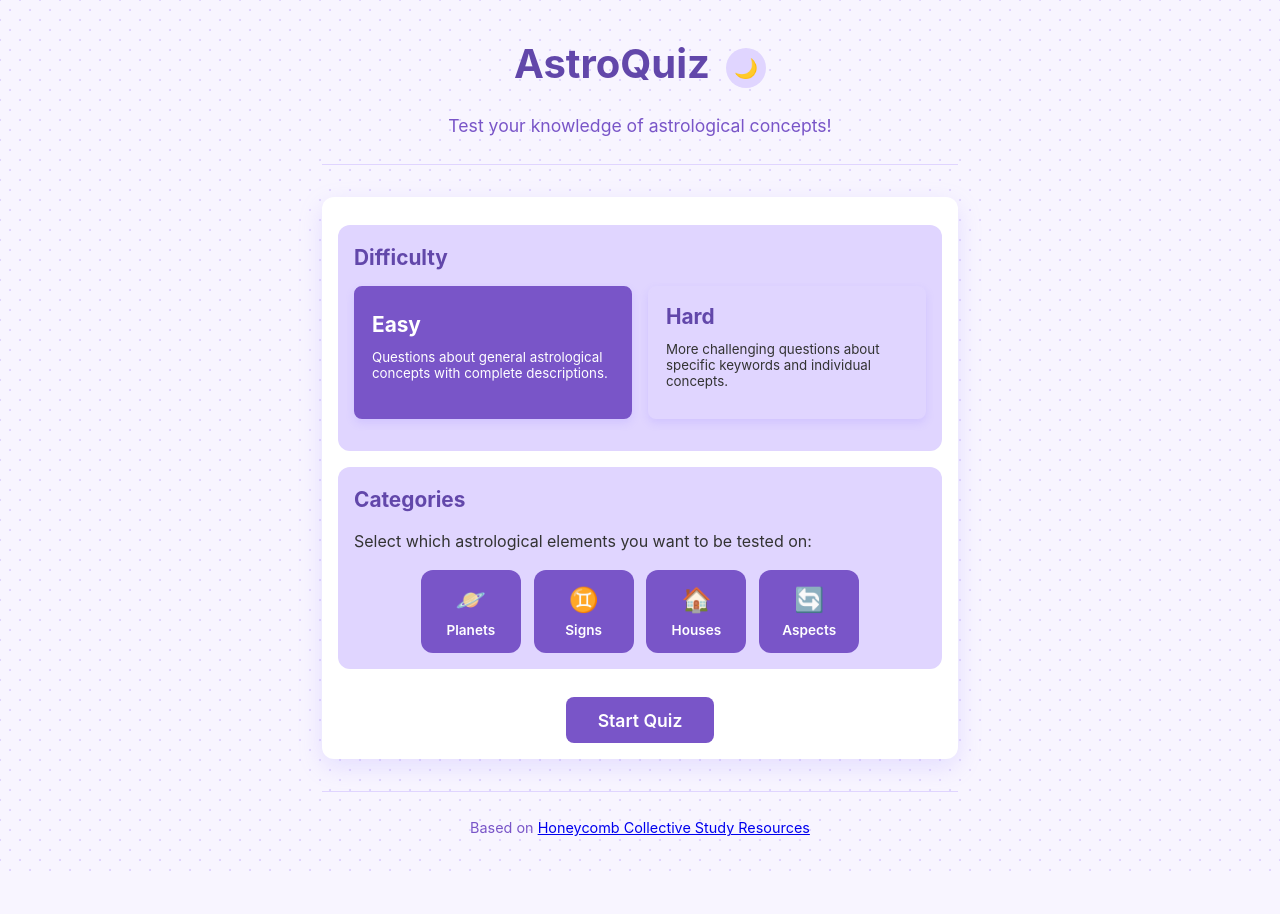
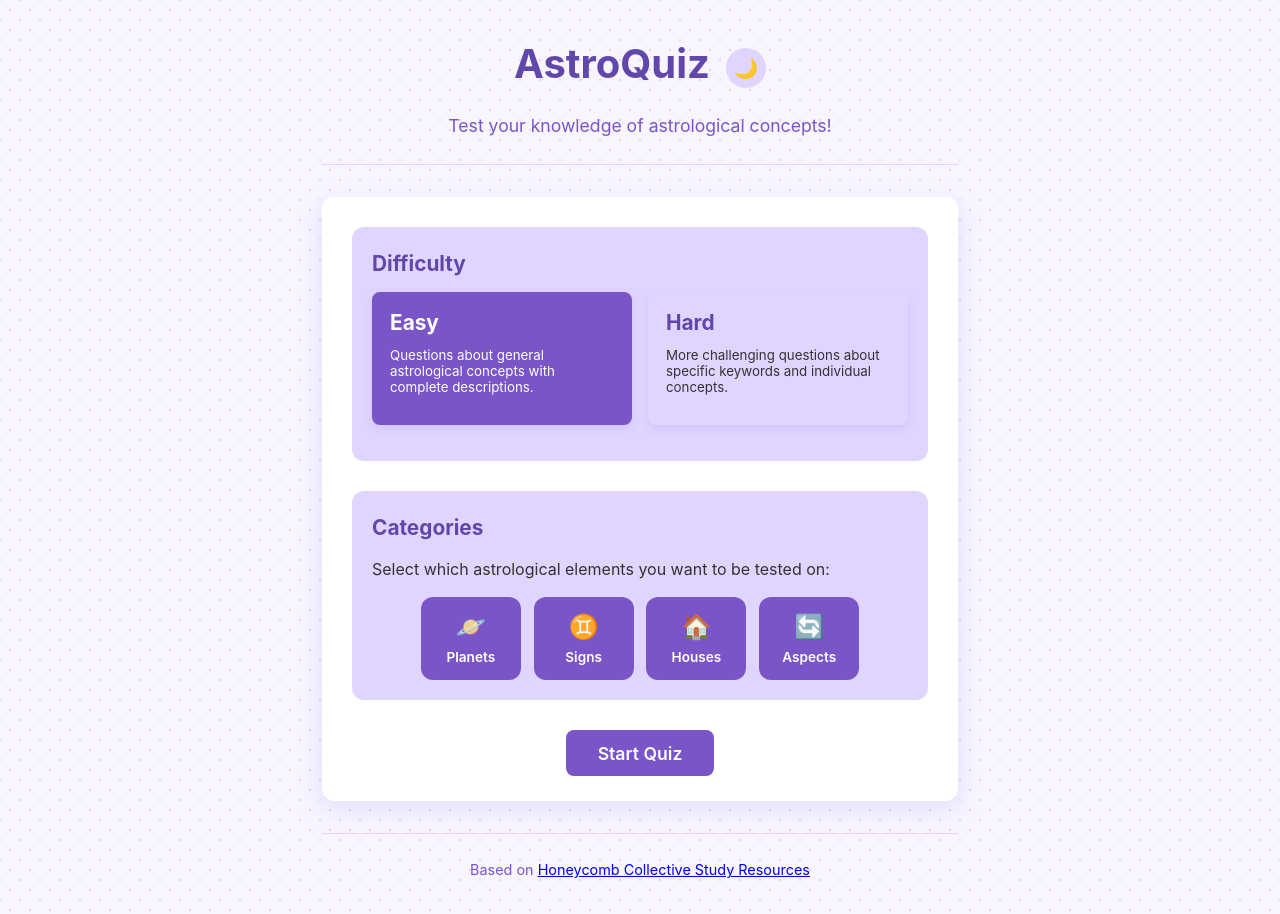
Before and after one commit to jmkawooya/AstroQuiz, a React (Vite) app: page / in a window 1280 px wide. Before the commit the page ends 872 px from the top, so only its background shows below. Built offline with nearby package versions, Linux system fonts and the light colour scheme.

Commit message:
Standardize spacing: Create consistent 30px whitespace around all elements and between sections

```diff
--- a/src/App.css
+++ b/src/App.css
@@ -420,11 +420,18 @@ body {
   background-color: var(--bg-secondary);
   border-radius: 12px;
   box-shadow: 0 8px 24px var(--shadow-color);
-  padding: 1rem;
+  padding: 30px 30px 25px 30px;
   text-align: center;
   max-width: 650px;
   margin: 0 auto;
   width: 100%;
+  display: flex;
+  flex-direction: column;
+}
+
+/* Force consistent spacing between sections */
+.quiz-start > .quiz-options {
+  margin-bottom: 0;
 }
 
 .quiz-start h2 {
@@ -504,7 +511,8 @@ body {
   font-weight: 600;
   cursor: pointer;
   transition: background-color 0.2s;
-  margin-top: 1rem;
+  margin: 30px auto 0;
+  display: block;
 }
 
 .start-button:hover {
@@ -545,14 +553,15 @@ body {
 .quiz-options {
   display: flex;
   flex-direction: column;
-  gap: 1rem;
-  margin: 0.75rem 0;
+  gap: 30px;
+  margin: 0;
 }
 
 .quiz-option-section {
   background-color: var(--bg-tertiary);
-  padding: 1rem;
+  padding: 20px;
   border-radius: 12px;
+  margin: 0;
 }
 
 .quiz-option-section h3 {
@@ -568,7 +577,8 @@ body {
 }
 
 .selector-container {
-  margin-top: 1rem;
+  margin-top: 15px;
+  margin-bottom: 0;
 }
 
 /* Category selector */
```
